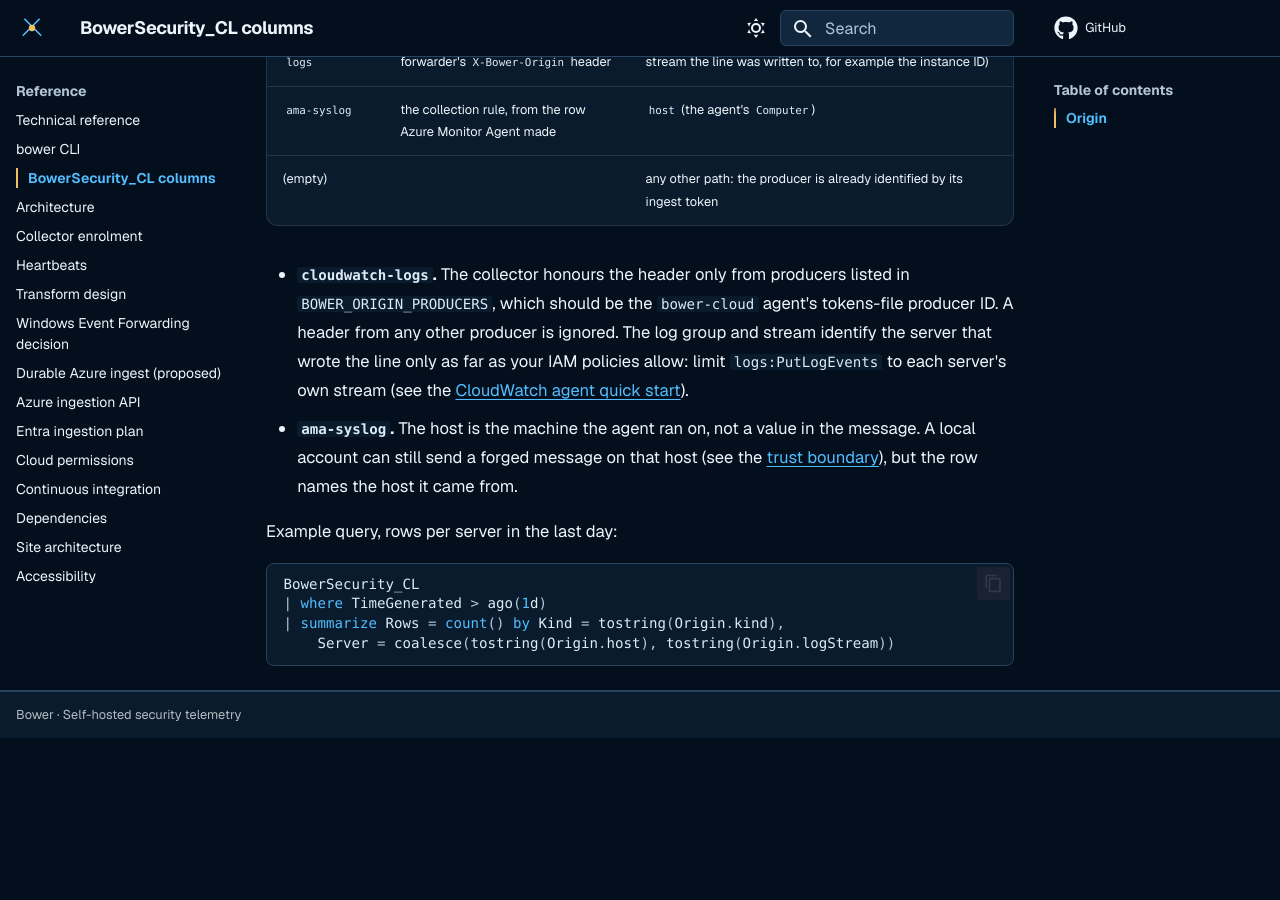
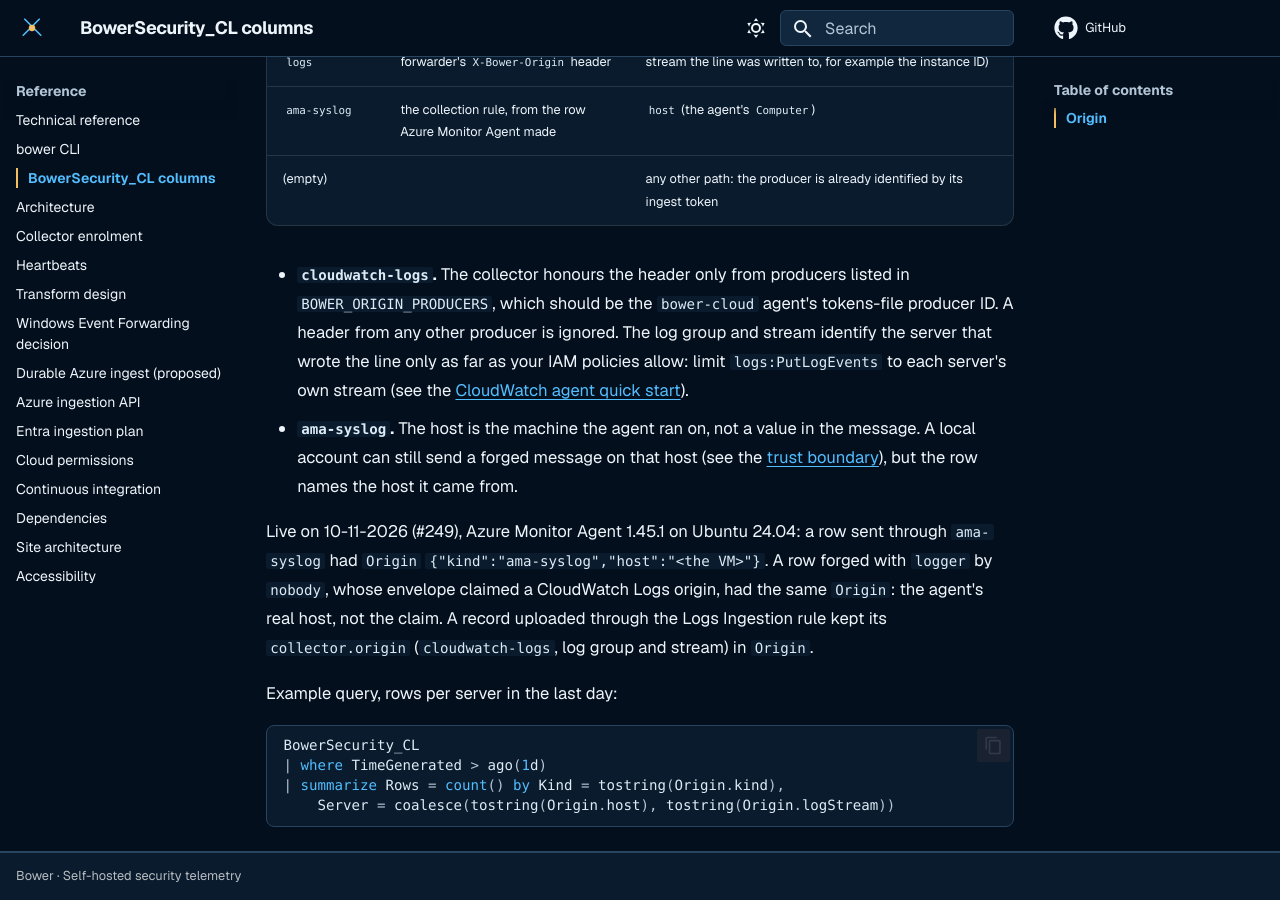
Before and after one commit to jusso-dev/Bower, an MkDocs documentation site: the page built from docs/reference/sentinel-table.md, in a window 1280 px wide and 900 px high, scrolled down 2092 px. Built offline with MkDocs 1.6.1 and Material for MkDocs 9.7.7, drawn with Linux system fonts in a browser that asks for light colours; before the commit the page ends 2830 px from its top, so only the background shows below that.

Commit message:
docs(sentinel-table): the Origin column checked live on both rules (#228, #253, #249)
A second live run on 10-11-2026 (authorised by Justin, Agent Vault credentials) used a new
throwaway resource group, now deleted. It had main.bicep, the regenerated syslog rule, and one
Ubuntu 24.04 VM with Azure Monitor Agent 1.45.1 running this branch's collector with
BOWER_OUTPUT=ama-syslog.

Measured in BowerSecurity_CL:
- the rename works end to end: /v1/status reported output "ama-syslog", and the event arrived;
- ama-syslog row: Origin {"kind":"ama-syslog","host":"vm-rf224o-u24"}, stored as a dictionary;
- forged row: sent with logger as nobody, its envelope claiming a CloudWatch origin
  ("/forged", "forged-host"). Origin held the agent's real host. The claim survived only
  inside RawEnvelope, as the producer's own text;
- Logs Ingestion rule: a record uploaded with collector.origin kept it in Origin
  (cloudwatch-logs, /bower/app-events, i-0abc123).

The table page and the rule's header record this. The forwarder-to-collector header path is
covered by unit tests; no AWS resources were used.

Co-Authored-By: Claude Opus 5.5 <noreply@anthropic.com>

````diff
--- a/docs/reference/sentinel-table.md
+++ b/docs/reference/sentinel-table.md
@@ -61,6 +61,12 @@ so a value an application puts there is replaced.
   [trust boundary](../deployment/ama-syslog-output.md#who-can-write-to-the-table)), but the row
   names the host it came from.
 
+Live on 10-11-2026 (#249), Azure Monitor Agent 1.45.1 on Ubuntu 24.04: a row sent through
+`ama-syslog` had `Origin` `{"kind":"ama-syslog","host":"<the VM>"}`. A row forged with `logger` by
+`nobody`, whose envelope claimed a CloudWatch Logs origin, had the same `Origin`: the agent's real
+host, not the claim. A record uploaded through the Logs Ingestion rule kept its
+`collector.origin` (`cloudwatch-logs`, log group and stream) in `Origin`.
+
 Example query, rows per server in the last day:
 
 ```kusto
````
Also changed, not shown: 1 other file.
